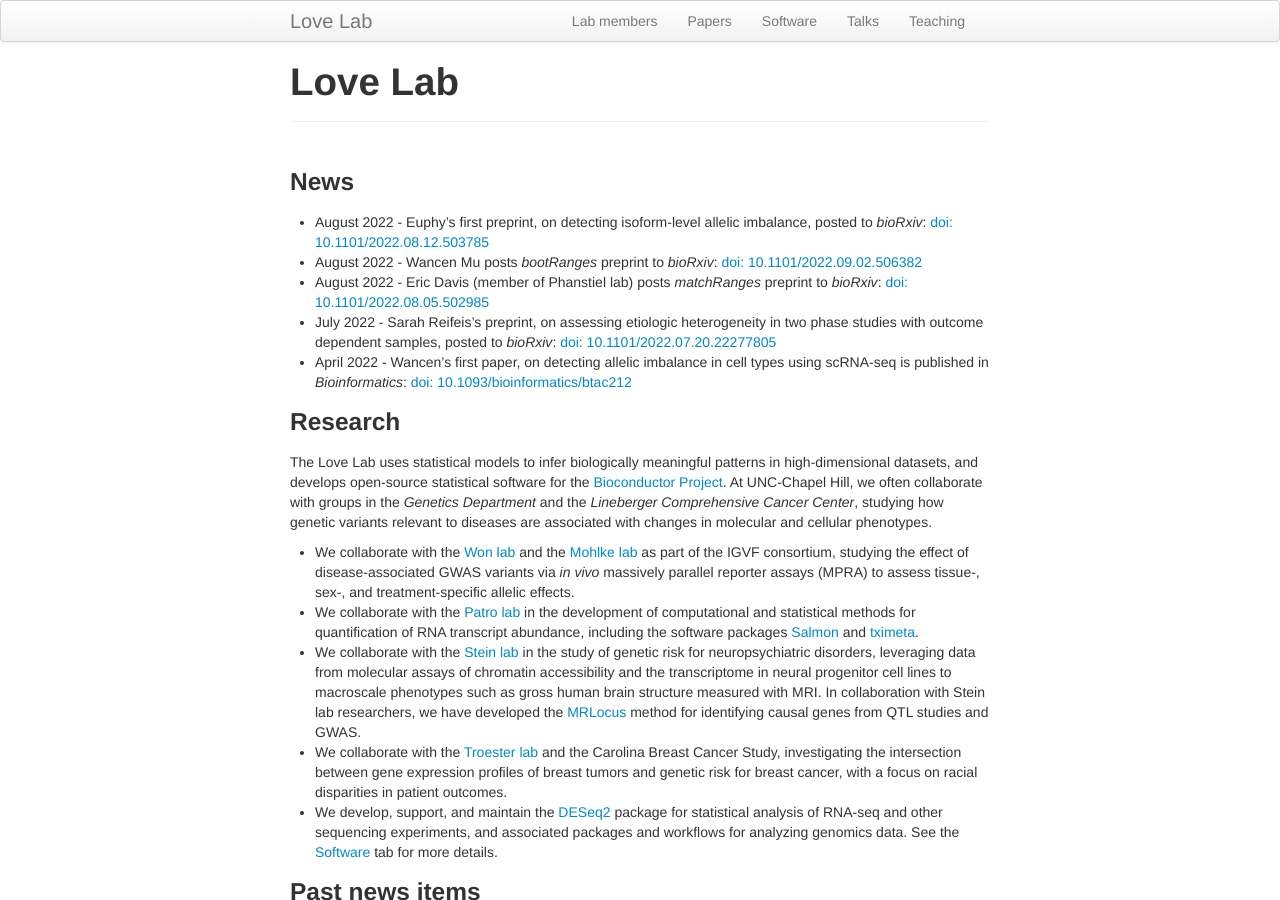
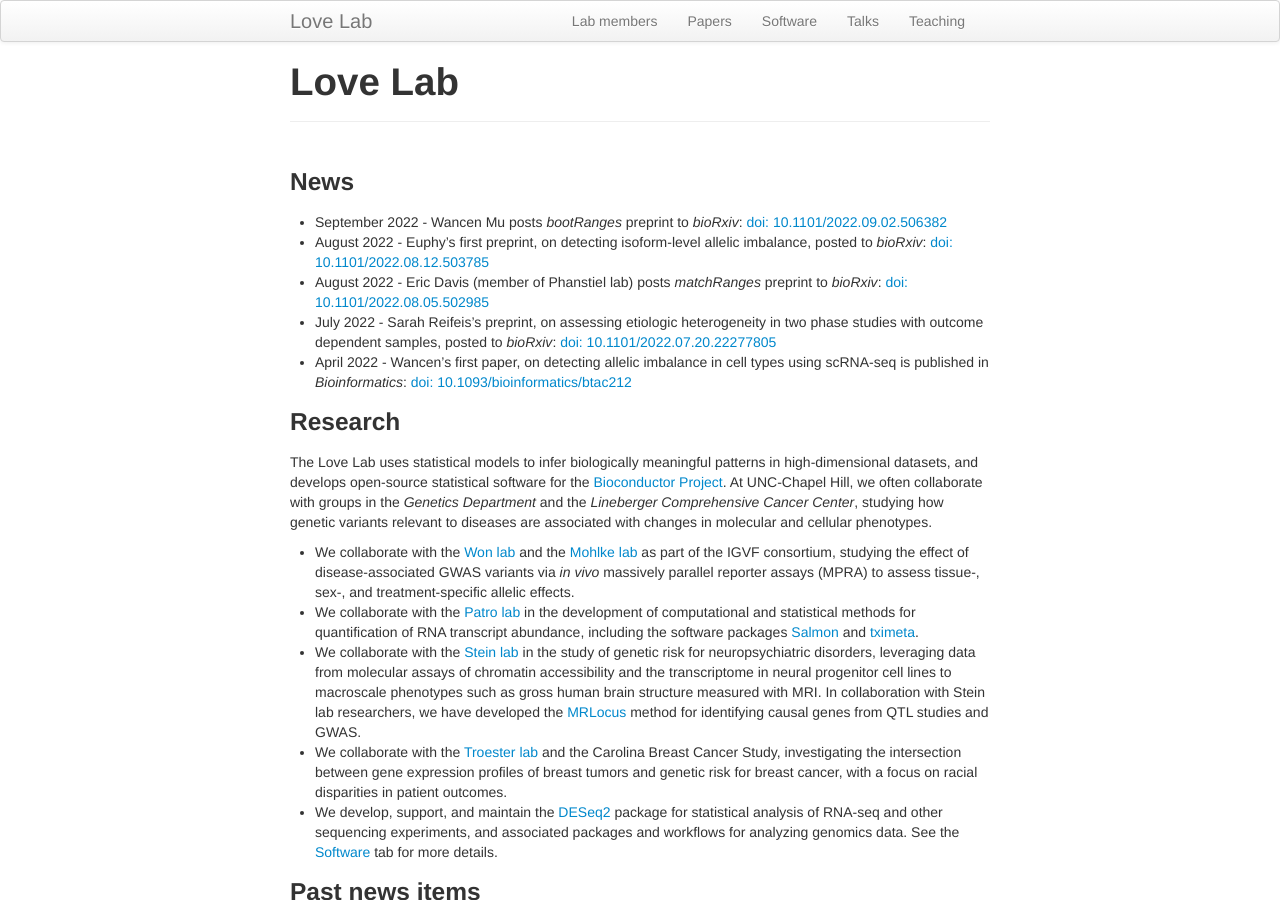
Before and after one commit to mikelove/mikelove.github.io, a Jekyll site: the page built from index.md, in a window 1280 px wide and 900 px high. Built offline with Jekyll 4.4.1, drawn with Linux system fonts in a browser that asks for light colours.

Commit message:
adding links

```diff
--- a/index.md
+++ b/index.md
@@ -7,12 +7,12 @@ layout: page
 
 ### News
 
+* September 2022 - Wancen Mu posts
+  *bootRanges* preprint to *bioRxiv*:
+  [doi: 10.1101/2022.09.02.506382](https://doi.org/10.1101/2022.09.02.506382)
 * August 2022 - Euphy's first preprint, on detecting isoform-level
   allelic imbalance, posted to *bioRxiv*:
   [doi: 10.1101/2022.08.12.503785](https://doi.org/10.1101/2022.08.12.503785)
-* August 2022 - Wancen Mu posts
-  *bootRanges* preprint to *bioRxiv*:
-  [doi: 10.1101/2022.09.02.506382](ttps://doi.org/10.1101/2022.09.02.506382)
 * August 2022 - Eric Davis (member of Phanstiel lab) posts
   *matchRanges* preprint to *bioRxiv*:
   [doi: 10.1101/2022.08.05.502985](https://doi.org/10.1101/2022.08.05.502985)
```
Also changed, not shown: pages/lab.md (+1 -1 lines).
